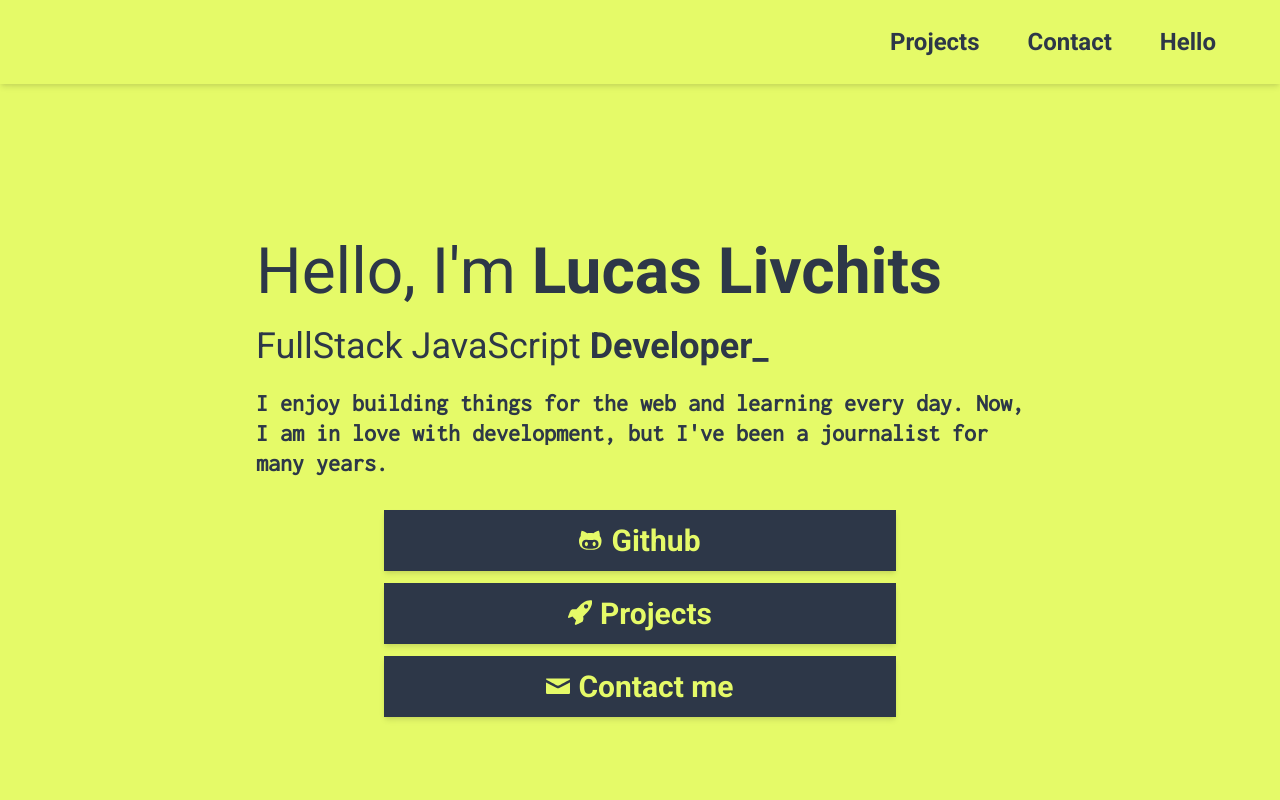
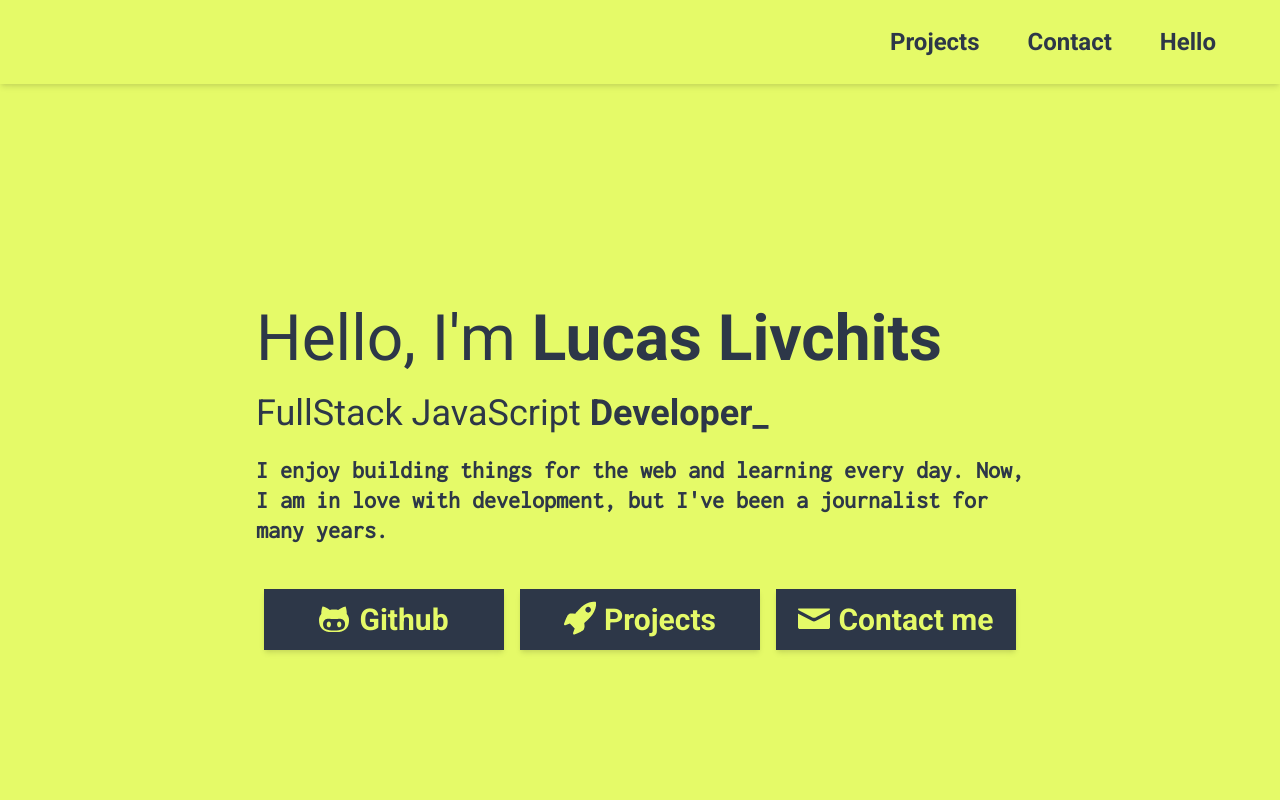
Before and after one commit to livchits/personal-page, a website built with Parcel: page src/index.html in a window 1280 px wide. Shown: the top 800 px of the page. Built offline with nearby package versions, Linux system fonts and the light colour scheme; what tailwindcss-typography would draw is missing.

Commit message:
Changes bio buttons for bigger screens

```diff
--- a/src/index.html
+++ b/src/index.html
@@ -59,13 +59,15 @@
           I enjoy building things for the web and learning every day. Now, I am
           in love with development, but I've been a journalist for many years.
         </p>
-        <ul class="text-2xl w-2/3 mx-auto mt-8 md:text-3xl">
+        <ul
+          class="text-2xl w-2/3 mx-auto mt-8 md:text-3xl md:flex md:w-auto md:justify-evenly"
+        >
           <li
-            class="p-2 bg-gray-800 text-canary text-center font-bold my-3 shadow-md"
+            class="p-2 bg-gray-800 text-canary text-center font-bold my-3 shadow-md md:w-1/3 md:mx-2"
           >
             <a href="" class="flex justify-center items-center"
               ><svg
-                class="fill-current w-6 mr-2"
+                class="fill-current w-6 mr-2 md:w-8"
                 xmlns="http://www.w3.org/2000/svg"
                 viewBox="0 0 980 1000"
               >
@@ -76,11 +78,11 @@
             >
           </li>
           <li
-            class="p-2 bg-gray-800 text-canary text-center font-bold my-3 shadow-md"
+            class="p-2 bg-gray-800 text-canary text-center font-bold my-3 shadow-md md:w-1/3 md:mx-2"
           >
             <a href="" class="flex justify-center items-center"
               ><svg
-                class="fill-current w-6 mr-2"
+                class="fill-current w-6 mr-2 md:w-8"
                 xmlns="http://www.w3.org/2000/svg"
                 viewBox="0 0 857.75 1000"
               >
@@ -91,11 +93,11 @@
             >
           </li>
           <li
-            class="p-2 bg-gray-800 text-canary text-center font-bold my-3 shadow-md"
+            class="p-2 bg-gray-800 text-canary text-center font-bold my-3 shadow-md md:w-1/3 md:mx-2"
           >
             <a href="" class="flex justify-center items-center"
               ><svg
-                class="fill-current w-6 mr-2"
+                class="fill-current mr-2 md:w-8"
                 xmlns="http://www.w3.org/2000/svg"
                 viewBox="0 0 900 1000"
               >
```
